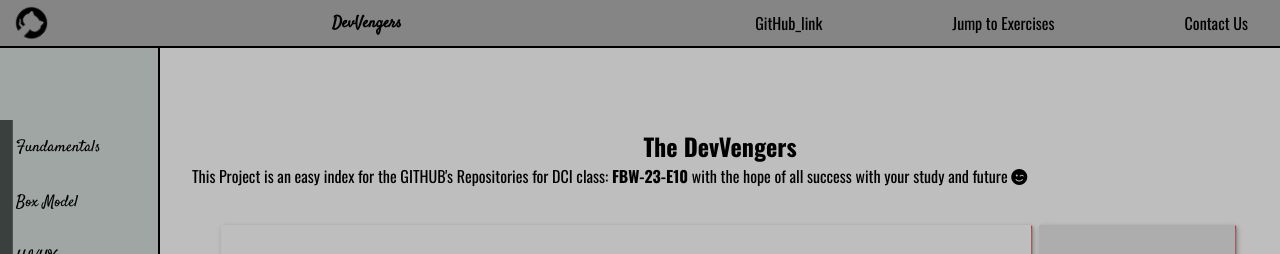
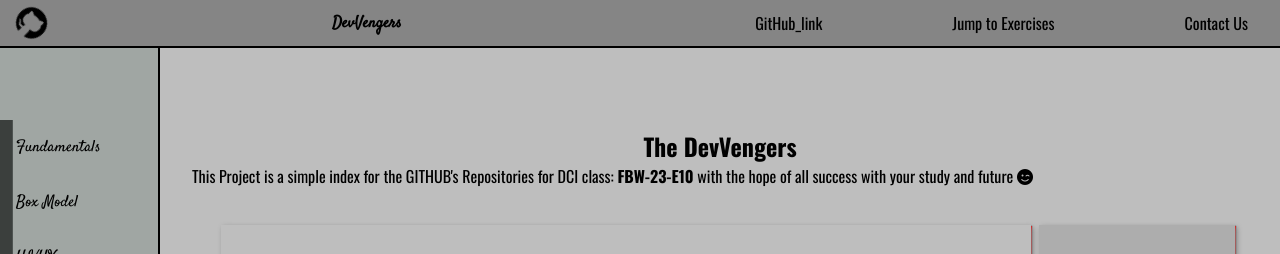
Before and after one commit to FBW-23-E10/Porject_Alaa, a website: page main.html in a window 1280 px wide. Shown: the top 254 px of the page. Drawn offline with Linux system fonts and the light colour scheme.

Commit message:
second commit: V:1.0.1

```diff
--- a/main.html
+++ b/main.html
@@ -35,7 +35,7 @@
                 <h1>
                         The DevVengers
                 </h1>
-                <p>This Project is an easy index for the GITHUB's Repositories for DCI class: <strong>FBW-23-E10</strong> with the hope of all success with your study and future <i class="fa-solid fa-face-smile-wink"></i></p>
+                <p>This Project is a simple index for the GITHUB's Repositories for DCI class: <strong>FBW-23-E10</strong> with the hope of all success with your study and future <i class="fa-solid fa-face-smile-wink"></i></p>
                 <section class="Container">
                     <div id="link01">
                         <h3>Fundamentals</h3>
```
